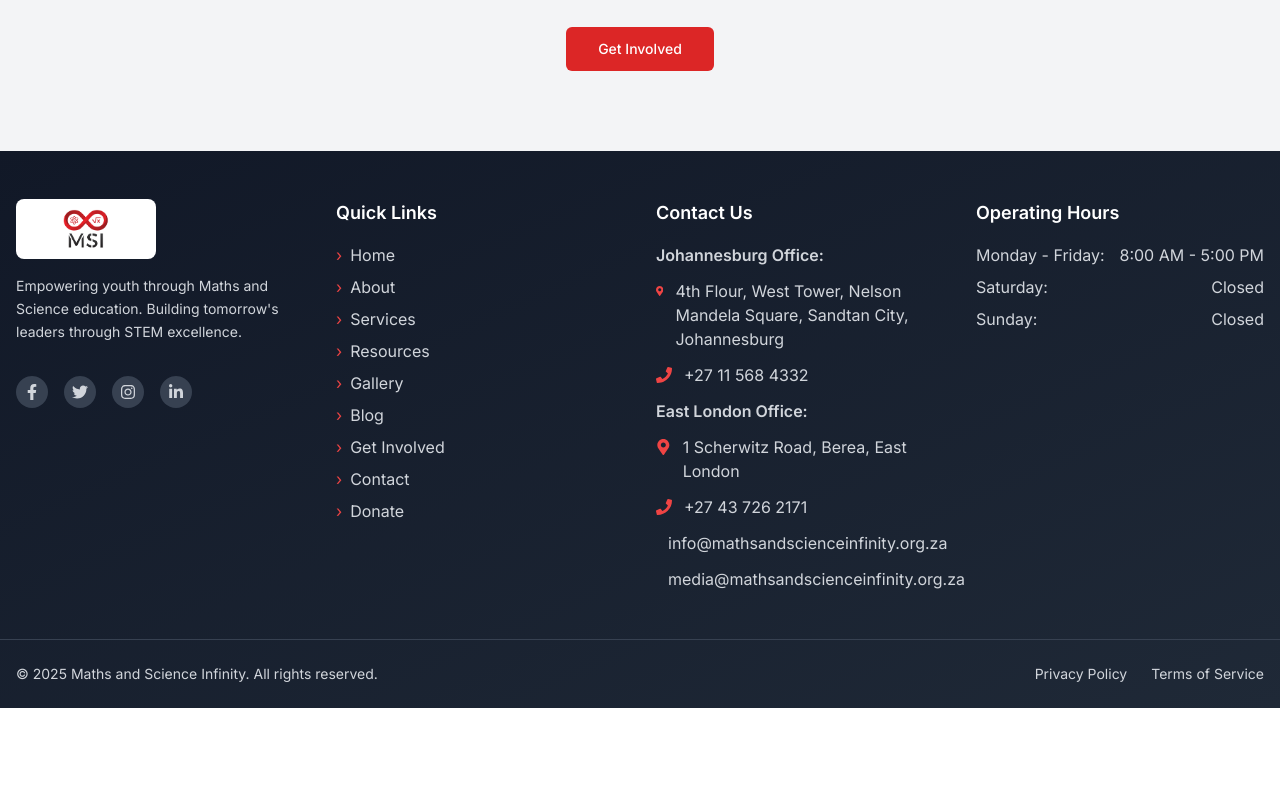
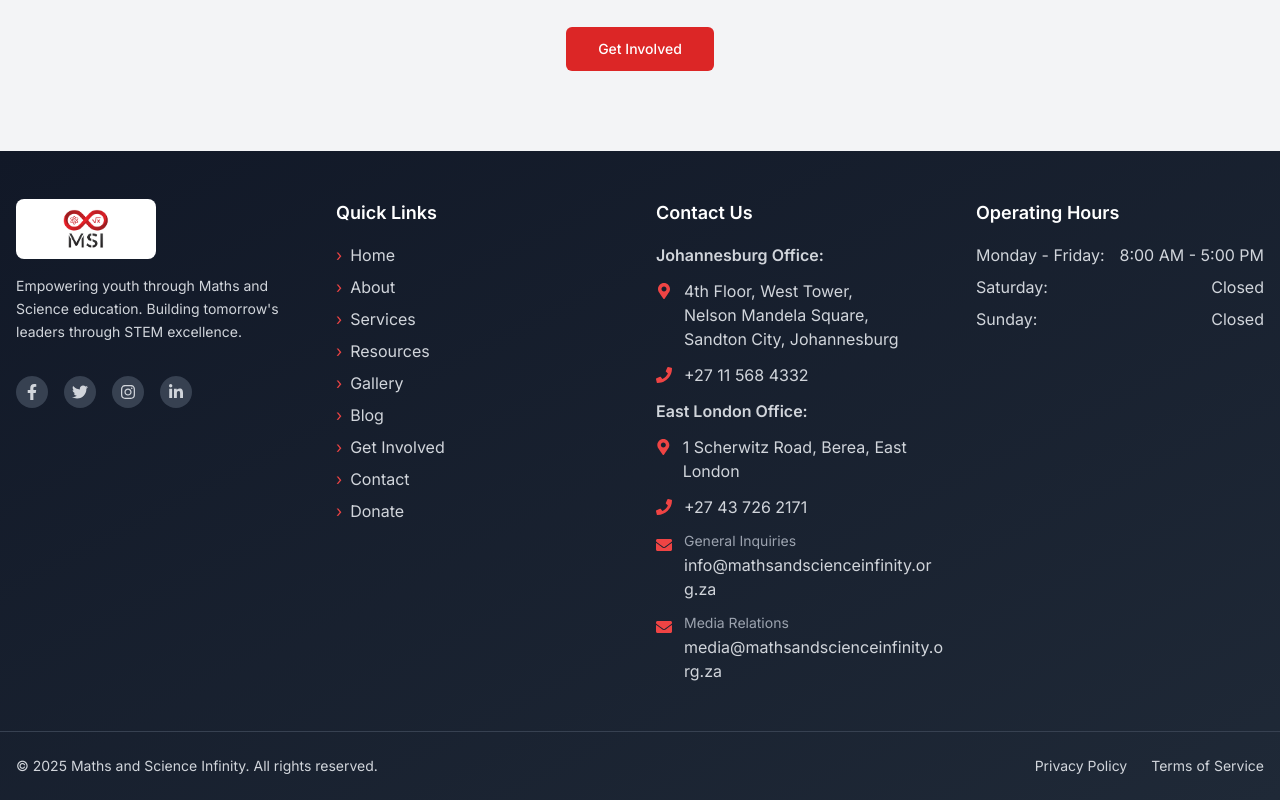
Before and after one commit to CrazyChips34/msi-website-5, a Next.js app: page / in a window 1280 px wide. Shown: the part 4704-5504 px from the top of the page. Before the commit the page ends 5412 px from the top, so only its background shows below. Built offline with nearby package versions, Linux system fonts and the light colour scheme.

Commit message:
Refactor footer component to include dynamic email contacts and improve layout

```diff
--- a/components/Footer.tsx
+++ b/components/Footer.tsx
@@ -5,6 +5,17 @@ import { motion } from 'framer-motion'
 import { fadeInUp, staggerContainer } from '@/utils/animations'
 import { useState, useEffect } from 'react'
 
+// Define email contacts at the top of the component
+const emailContacts = [
+  {
+    address: 'info@mathsandscienceinfinity.org.za',
+    label: 'General Inquiries'
+  },
+  {
+    address: 'media@mathsandscienceinfinity.org.za',
+    label: 'Media Relations'
+  }
+]
 
 const Footer = () => {
   const [currentYear, setCurrentYear] = useState('2025')
@@ -108,10 +119,18 @@ const Footer = () => {
             <ul className="space-y-3">
               <span className="font-semibold">Johannesburg Office: </span>
               <li className="flex items-start space-x-3">
-                <FaMapMarkerAlt className="text-l md:text-l sm:text-l text-red-500 mt-1" />
-                <a target="_blank" href="https://maps.app.goo.gl/qUpZ8p9zCyEu1WSf8"
-                className="hover:text-red-500 transition-colors duration-300">
-                <span>4th Flour, West Tower, Nelson Mandela Square, Sandtan City, Johannesburg</span>
+                <FaMapMarkerAlt className="text-l text-red-500 mt-1 flex-shrink-0" />
+                <a
+                  target="_blank"
+                  rel="noopener noreferrer"
+                  href="https://maps.app.goo.gl/qUpZ8p9zCyEu1WSf8"
+                  className="hover:text-red-500 transition-colors duration-300"
+                >
+                  <span className="block">
+                    4th Floor, West Tower,<br />
+                    Nelson Mandela Square,<br />
+                    Sandton City, Johannesburg
+                  </span>
                 </a>
               </li>
               <li className="flex items-center space-x-3">
@@ -139,26 +158,22 @@ const Footer = () => {
                 </a>
               </li>
 
-              <li className="flex items-center space-x-3">
-                <FaEnvelope className="text-l md:text-l sm:text-l  text-red-500" />
-                <a
-                  target="_blank"
-                  href="mailto:info@mathsandscienceinfinity.org.za"
-                  className="hover:text-red-500 transition-colors duration-300"
-                >
-                  info@mathsandscienceinfinity.org.za
-                </a>
-              </li>
-              <li className="flex items-center space-x-3">
-                <FaEnvelope className="text-l md:text-l sm:text-l text-red-500" />
-                <a
-                  target="_blank"
-                  href="mailto:media@mathsandscienceinfinity.org.za"
-                  className="hover:text-red-500 transition-colors duration-300"
-                >
-                  media@mathsandscienceinfinity.org.za
-                </a>
-              </li>
+              {emailContacts.map((email) => (
+                <li key={email.address} className="flex items-start space-x-3">
+                  <FaEnvelope className="text-l text-red-500 mt-1.5 flex-shrink-0" />
+                  <div className="flex flex-col">
+                    <span className="text-sm text-gray-400 mb-0.5">{email.label}</span>
+                    <a
+                      href={`mailto:${email.address}`}
+                      target="_blank"
+                      rel="noopener noreferrer"
+                      className="hover:text-red-500 transition-colors duration-300 break-all"
+                    >
+                      {email.address}
+                    </a>
+                  </div>
+                </li>
+              ))}
             </ul>
           </motion.div>
 
```
